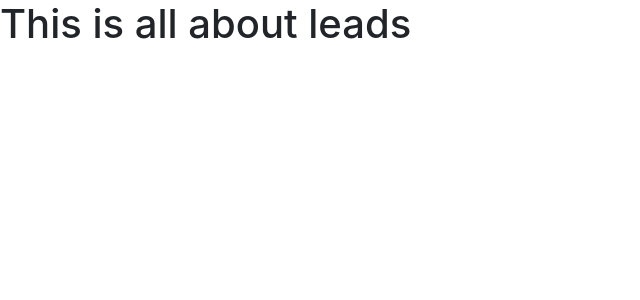
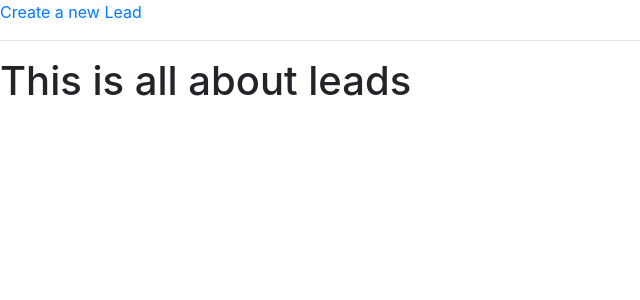
Before and after one commit to DarishkaAMS/Django_Projects-Build_CRM, a Django app: page /leads/ in a window 1280 px wide. Shown: the top 300 px of the page, without its empty margins (0-640 px from the left). Run offline with Django 3.2, Linux system fonts and the light colour scheme; data that the repository does not hold is empty.

Commit message:
Add LeadModelForm class

```diff
--- a/leads/forms.py
+++ b/leads/forms.py
@@ -2,8 +2,9 @@ from django import forms
 from .models import Lead
 
 
-class LeadModelForm(forms.Form):
+class LeadModelForm(forms.ModelForm):
     class Meta:
+        model = Lead
         fields = (
             "first_name",
             "last_name",
--- a/leads/templates/lead_list.html
+++ b/leads/templates/lead_list.html
@@ -19,6 +19,8 @@
     <title>Leads</title>
 </head>
 <body>
+    <a href="create/"> Create a new Lead </a>
+    <hr/>
     <h1>This is all about leads</h1>
     {% for lead in leads %}
     <div class="lead">
--- a/leads/views.py
+++ b/leads/views.py
@@ -1,7 +1,7 @@
 from django.shortcuts import render, redirect
 from django.http import HttpResponse
 
-from .forms import LeadForm
+from .forms import LeadForm, LeadModelForm
 from .models import Agent, Lead
 # Create your views here.
 
@@ -11,7 +11,7 @@ def lead_list(request):
     context = {
         "leads": leads
     }
-    return render(request, "home.html", context)
+    return render(request, "lead_list.html", context)
 
 
 def lead_detail(request, pk):
@@ -23,9 +23,9 @@ def lead_detail(request, pk):
 
 
 def lead_create(request):
-    form = LeadForm()
+    form = LeadModelForm()
     if request.method == "POST":
-        form = LeadForm(request.POST)
+        form = LeadModelForm(request.POST)
         if form.is_valid():
             first_name = form.cleaned_data['first_name']
             last_name = form.cleaned_data['last_name']
```
